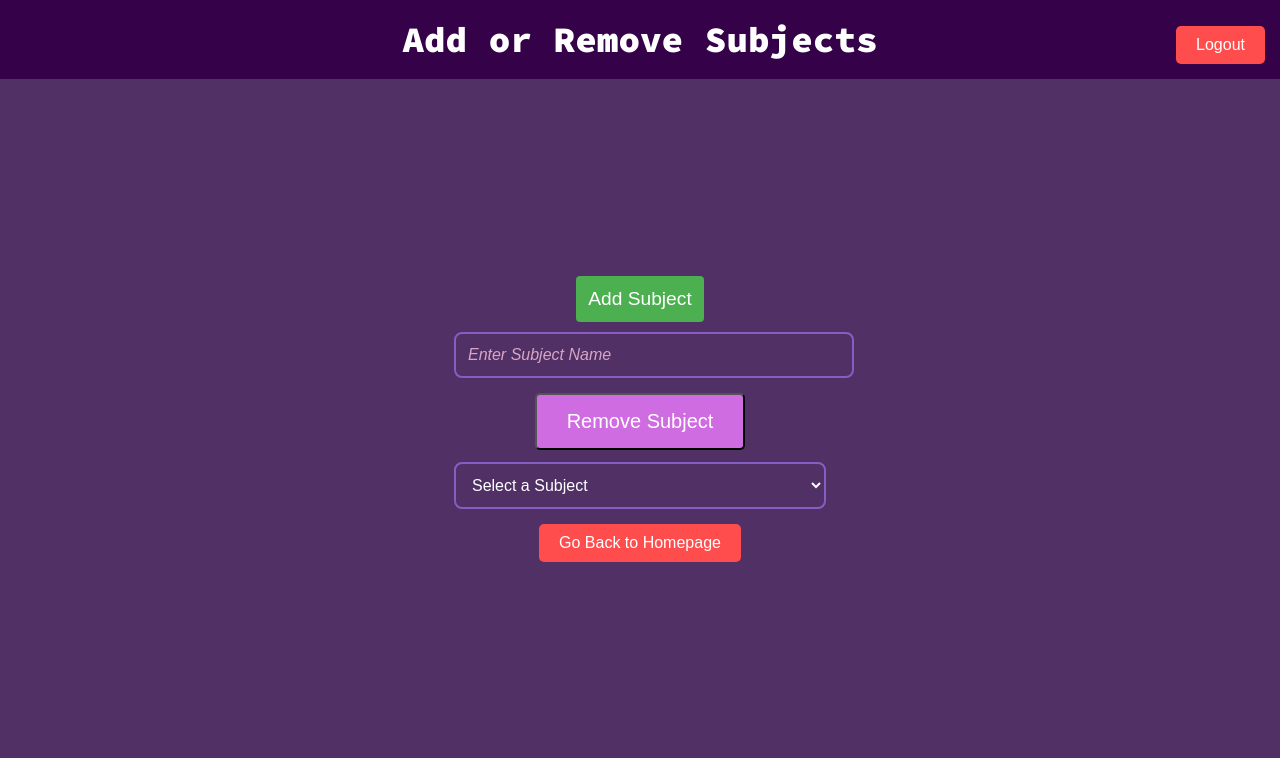
After one commit to Pixel-Synth/Quiz-Master, a Flask app: template templates/admin-edit-subjects.html in a window 1280 px wide. The commit adds this page. Shown: the top 758 px of the page. Run offline with Flask 3, Linux system fonts and the light colour scheme; the template is opened without the code that fills it, so the values that code supplies are empty; some web fonts are replaced.

Commit message:
Added separate pages for editing stuff

```diff
--- a/static/css/admin-homepage.css
+++ b/static/css/admin-homepage.css
@@ -79,6 +79,38 @@ header {
 }
 
 #add-button:hover {
+    background-color: #45a049;
+}
+
+#add-subject-button {
+    background-color: #4CAF50;
+    color: white;
+    padding: 12px;
+    font-size: 1.2rem;
+    border: none;
+    border-radius: 4px;
+    cursor: pointer;
+    transition: background-color 0.3s;
+    margin-bottom: 10px;
+}
+
+#add-subject-button:hover {
+    background-color: #45a049;
+}
+
+#add-topic-button {
+    background-color: #4CAF50;
+    color: white;
+    padding: 12px;
+    font-size: 1.2rem;
+    border: none;
+    border-radius: 4px;
+    cursor: pointer;
+    transition: background-color 0.3s;
+    margin-bottom: 10px;
+}
+
+#add-ropic-button:hover {
     background-color: #45a049;
 }
 
@@ -186,6 +218,27 @@ h3{
 }
 
 #edit-button{
+    display: inline-block;
+    padding: 15px 30px;
+    font-size: 20px;
+    background: #d06ce1;
+    color: white;
+    text-decoration: none;
+    border-radius: 5px;
+}
+
+#remove-subject-button{
+    display: inline-block;
+    padding: 15px 30px;
+    font-size: 20px;
+    background: #d06ce1;
+    color: white;
+    text-decoration: none;
+    border-radius: 5px;
+    margin-bottom: 12px;
+}
+
+#remove-topic-button{
     display: inline-block;
     padding: 15px 30px;
     font-size: 20px;
--- /dev/null
+++ b/templates/admin-edit-subjects.html
@@ -0,0 +1,59 @@
+<!DOCTYPE html>
+<html lang="en">
+
+<head>
+    <meta charset="UTF-8">
+    <meta name="viewport" content="width=device-width, initial-scale=1.0">
+    <title>Edit Subjects</title>
+    <!--script src="{{ url_for('static',filename='js/admin-homepage.js' ) }} " defer></script>
+    <link rel="stylesheet" href="{{ url_for('static',filename='css/admin-homepage.css') }}">
+    <link rel="icon" href="{{ url_for('static',filename='icons/house-door-fill.svg' ) }}" type="image/x-icon"-->
+    <script src="../static/js/admin-homepage.js" defer></script>
+    <link rel="stylesheet" href="../static/css/admin-homepage.css">
+    <link rel="icon" href="../static/icons/house-door-fill.svg" type="image/x-icon">
+</head>
+
+<body>
+    <header>
+        <div class="header-content">
+            <div class="spacer"></div>
+            <span class="header-title">Add or Remove Subjects</span>
+            <form action="{{ url_for('logout') }}" method="get">
+                <button type="submit" class="logout-btn">Logout</button>
+            </form>
+        </div>
+    </header>
+    <div class="container">
+        <div class="vertical-center">
+            {% if successAddSub %}
+            <p id="fill" style="color: green">{{ successAddSub }}</p>
+            {% endif %}
+            {% if successRemoveSub %}
+            <p id="fill" style="color: red">{{ successRemoveSub }}</p>
+            {% endif %}
+            {% if error %}
+            <p id="fill" style="color: red">{{ error }}</p>
+            {% endif %}
+            <form action="{{ url_for('add_sub') }}" method="post">
+                <button id="add-subject-button" class="modifySub">Add Subject</button>
+                <input name="subject-input" type="text" placeholder="Enter Subject Name" required>
+            </form>
+            <form action="{{ url_for('remove_sub') }}" method="post">
+                <button id="remove-subject-button" class="modifySub">Remove Subject</button>
+                <div class="subject-dropdown">
+                    <select name="subject-select" class="subject-select">
+                        <option value="">Select a Subject</option>
+                        {% for c in courses %}
+                        <option value="{{c.subject}}">{{c.subject}}</option>
+                        {% endfor %}
+                    </select>
+                </div>
+            </form>
+            <form action="{{ url_for('admin') }}" method="post">
+                <button type="submit" class="logout-btn">Go Back to Homepage</button>
+            </form>
+        </div>
+    </div>
+</body>
+
+</html>
```
Also changed, not shown: templates/admin-edit-questions-main.html (added, +51 -0 lines), templates/admin-edit-topics.html (added, +54 -0 lines).
